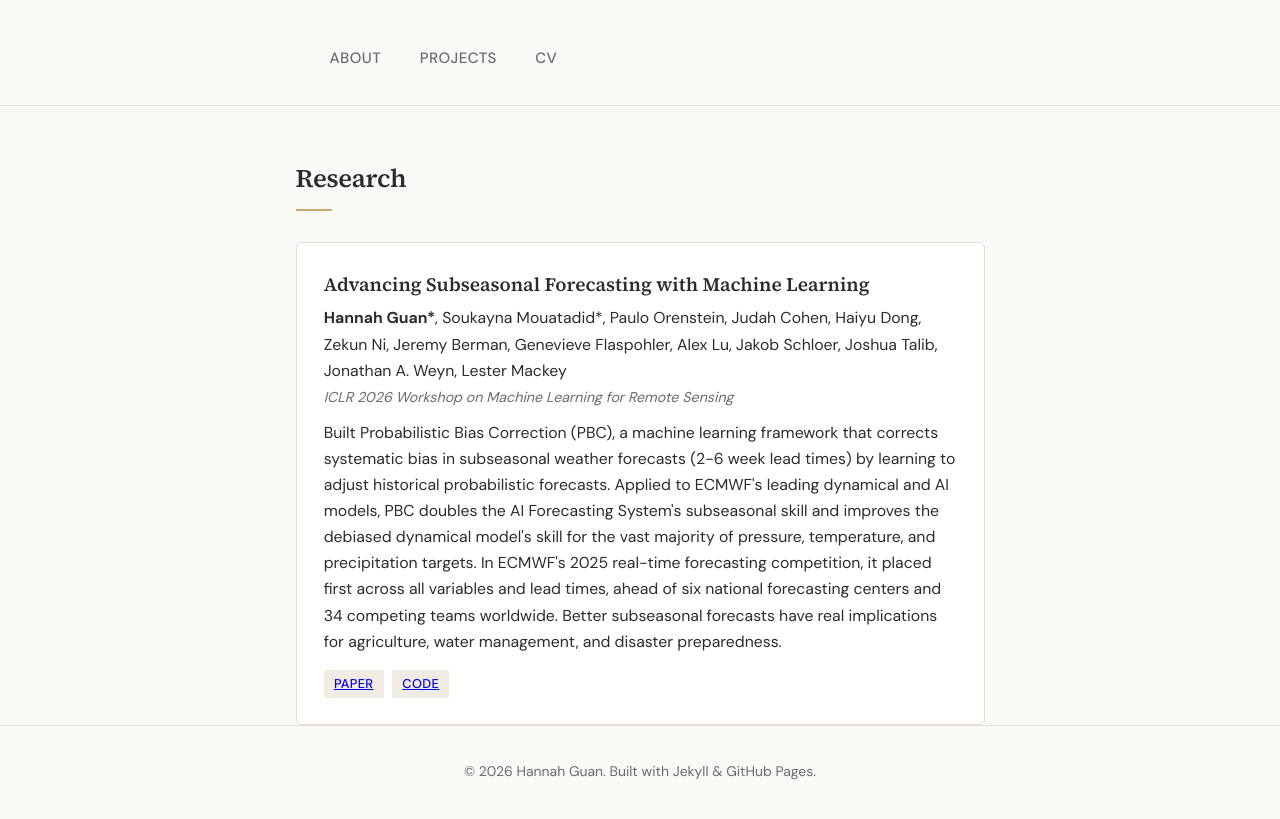
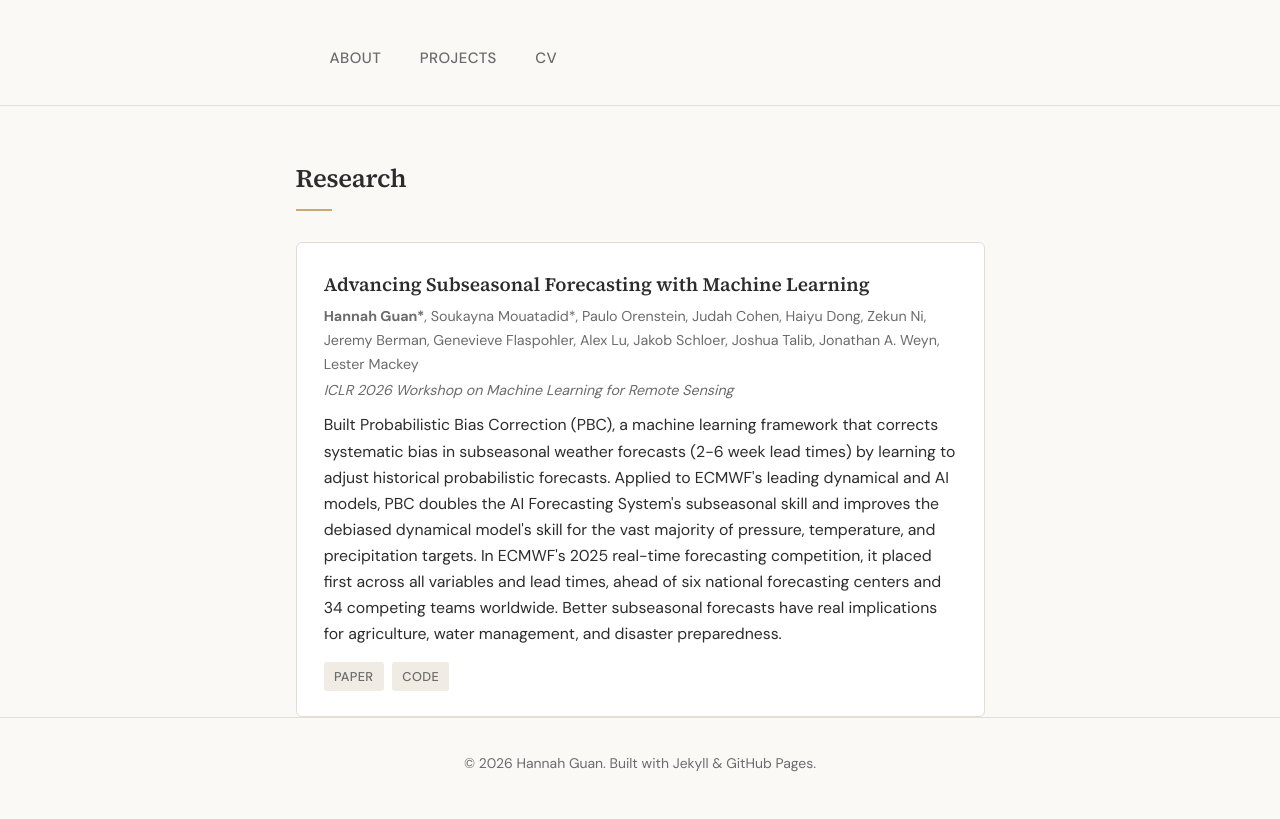
Before and after one commit to HannahGuan244/hannahguan244.github.io, a Jekyll site: the page built from research/index.html, in a window 1280 px wide. Shown: the top 819 px of the page. Built offline with Jekyll 4.4.1, drawn with Linux system fonts in a browser that asks for light colours.

Commit message:
updating project card format

```diff
--- a/assets/css/style.css
+++ b/assets/css/style.css
@@ -356,7 +356,7 @@ body {
 }
 
 /* ── Project Card: Authors & Links ── */
-.project-authors {
+.project-card .project-authors {
   font-size: 0.84rem;
   color: var(--color-text-muted);
   margin-bottom: 0.15rem;
--- a/research/index.html
+++ b/research/index.html
@@ -18,9 +18,9 @@ title: Research
       <span>Climate/Weather</span>
       <span>Probabilistic Modeling</span>
     </div> -->
-    <div class="project-tags">
-      <span><a href="https://arxiv.org/abs/2604.16238" target="_blank">Paper</a></span>
-      <span><a href="https://github.com/mouatadid/pbc" target="_blank">Code</a></span>
+    <div class="project-links">
+      <a href="https://arxiv.org/abs/2604.16238" target="_blank">Paper</a>
+      <a href="https://github.com/mouatadid/pbc" target="_blank">Code</a>
     </div>
   </div>
 
```
